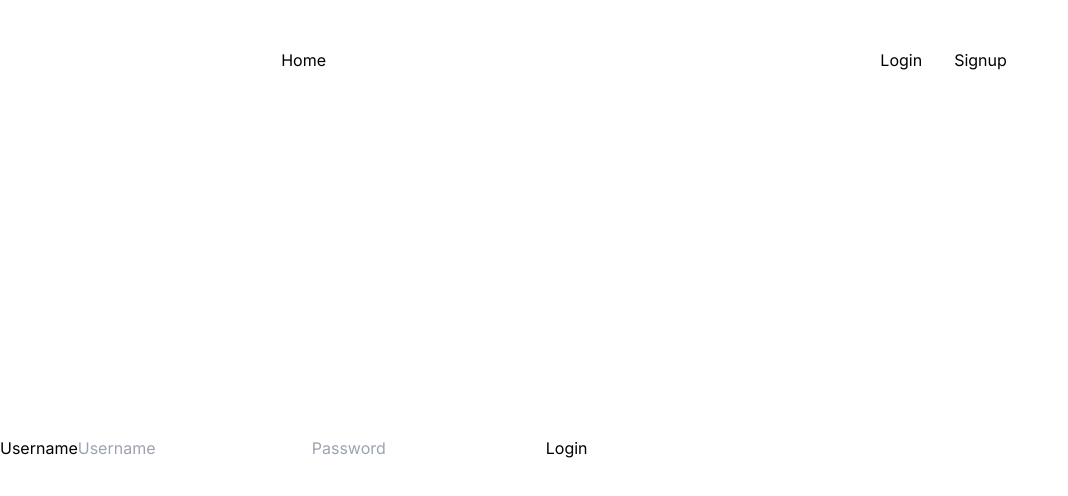
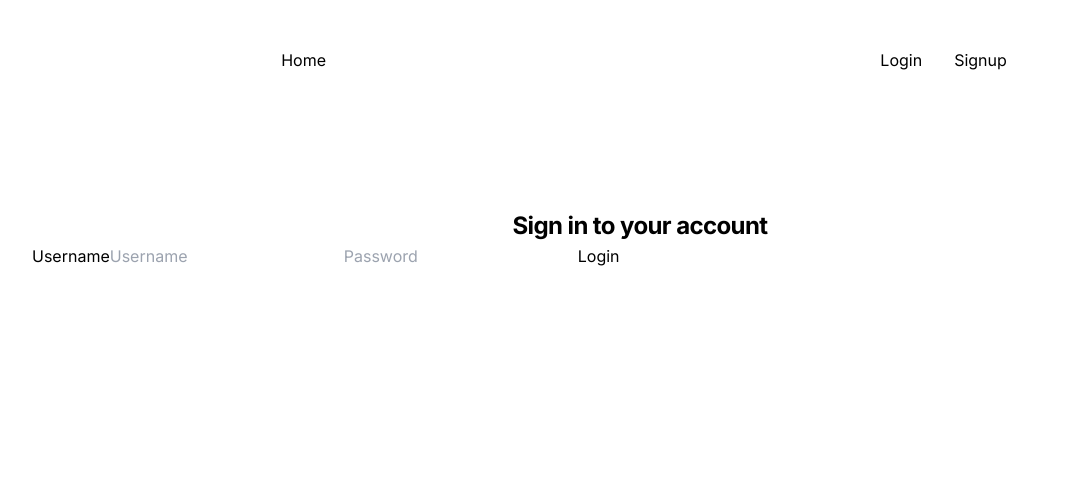
Before and after one commit to LucioFurnari/Blog-Client, a Next.js app: page /login in a window 1280 px wide. Shown: the top 496 px of the page, without its empty margins (0-1068 px from the left). Built offline with nearby package versions, Linux system fonts and the light colour scheme; no server answers.

Commit message:
Import LoginPage, change component

```diff
--- a/src/app/login/page.tsx
+++ b/src/app/login/page.tsx
@@ -1,10 +1,8 @@
-import LoginForm from "@/components/Login/LoginForm";
+import LoginPage from "@/components/Login/LoginPage"
 
-export default function LoginPage () {
+export default function Login () {
 
   return (
-    <main>
-      <LoginForm />
-    </main>
+    <LoginPage />
   )
 };
```
